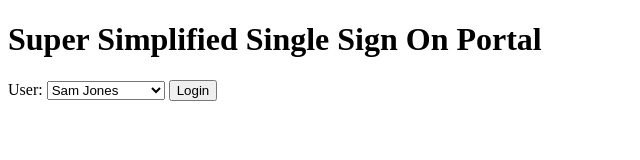
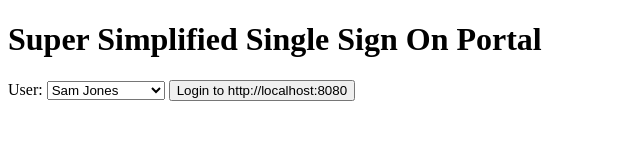
Before and after one commit to acme42/portal, a plain HTML site: page index.html in a window 1280 px wide. Shown: the whole page, without its empty margins (0-640 px from the left). Drawn offline with Linux system fonts and the light colour scheme.

Commit message:
Button label: Login => Login to http://localhost:8080

```diff
--- a/index.html
+++ b/index.html
@@ -17,7 +17,7 @@
   <option value='{"name":"Tom Thomas"}'>Tom Thomas</option>
   <option value='{"name":"Norman Price"}'>Norman Price</option>
 </select>
-<button type="submit">Login</button>
+<button type="submit">Login to http://localhost:8080</button>
 </form>
 
 </body>
```
